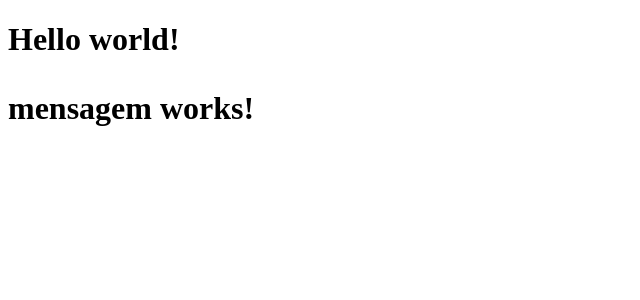
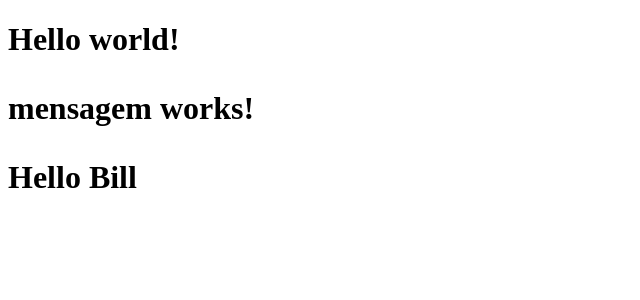
Before and after one commit to yannps/Angular-DSC, an Angular app: page / in a window 1280 px wide. Shown: the top 300 px of the page, without its empty margins (0-640 px from the left). Built offline with nearby package versions, Linux system fonts and the light colour scheme.

Commit message:
Usando dados no Componente

```diff
--- a/src/app/app.component.html
+++ b/src/app/app.component.html
@@ -2,4 +2,5 @@
   <h1>
     {{ title }}
     <app-mensagem></app-mensagem>
+    <app-usuarios></app-usuarios>
   </h1>
--- a/src/app/app.module.ts
+++ b/src/app/app.module.ts
@@ -3,11 +3,13 @@ import { NgModule } from '@angular/core';
 
 import { AppComponent } from './app.component';
 import { MensagemComponent } from './mensagem/mensagem.component';
+import { UsuariosComponent } from './usuarios/usuarios.component';
 
 @NgModule({
   declarations: [
     AppComponent,
-    MensagemComponent
+    MensagemComponent,
+    UsuariosComponent
   ],
   imports: [
     BrowserModule
--- /dev/null
+++ b/src/app/usuarios/usuarios.component.html
@@ -0,0 +1,3 @@
+<p>
+  Hello {{ name }}
+</p>
--- /dev/null
+++ b/src/app/usuarios/usuarios.component.ts
@@ -0,0 +1,18 @@
+import { Component, OnInit } from '@angular/core';
+
+@Component({
+  selector: 'app-usuarios',
+  templateUrl: './usuarios.component.html',
+  styleUrls: ['./usuarios.component.css']
+})
+export class UsuariosComponent implements OnInit {
+
+  name: String
+  constructor() {
+   this.name = 'Bill'
+   }
+
+  ngOnInit() {
+  }
+
+}
```
Also changed, not shown: src/app/usuarios/usuarios.component.css (added), 1 other file (tests, documents, lock files or other folders).
